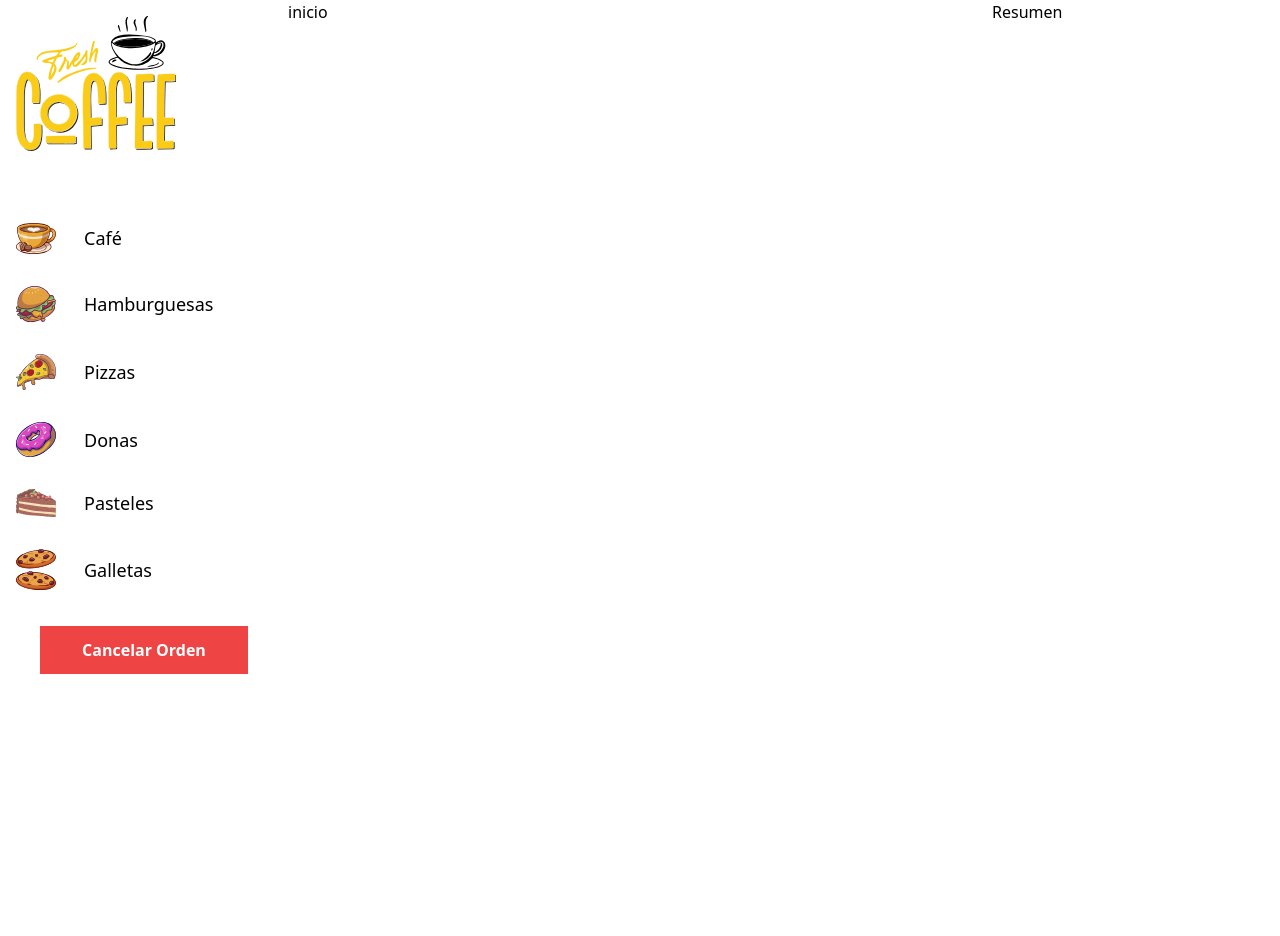
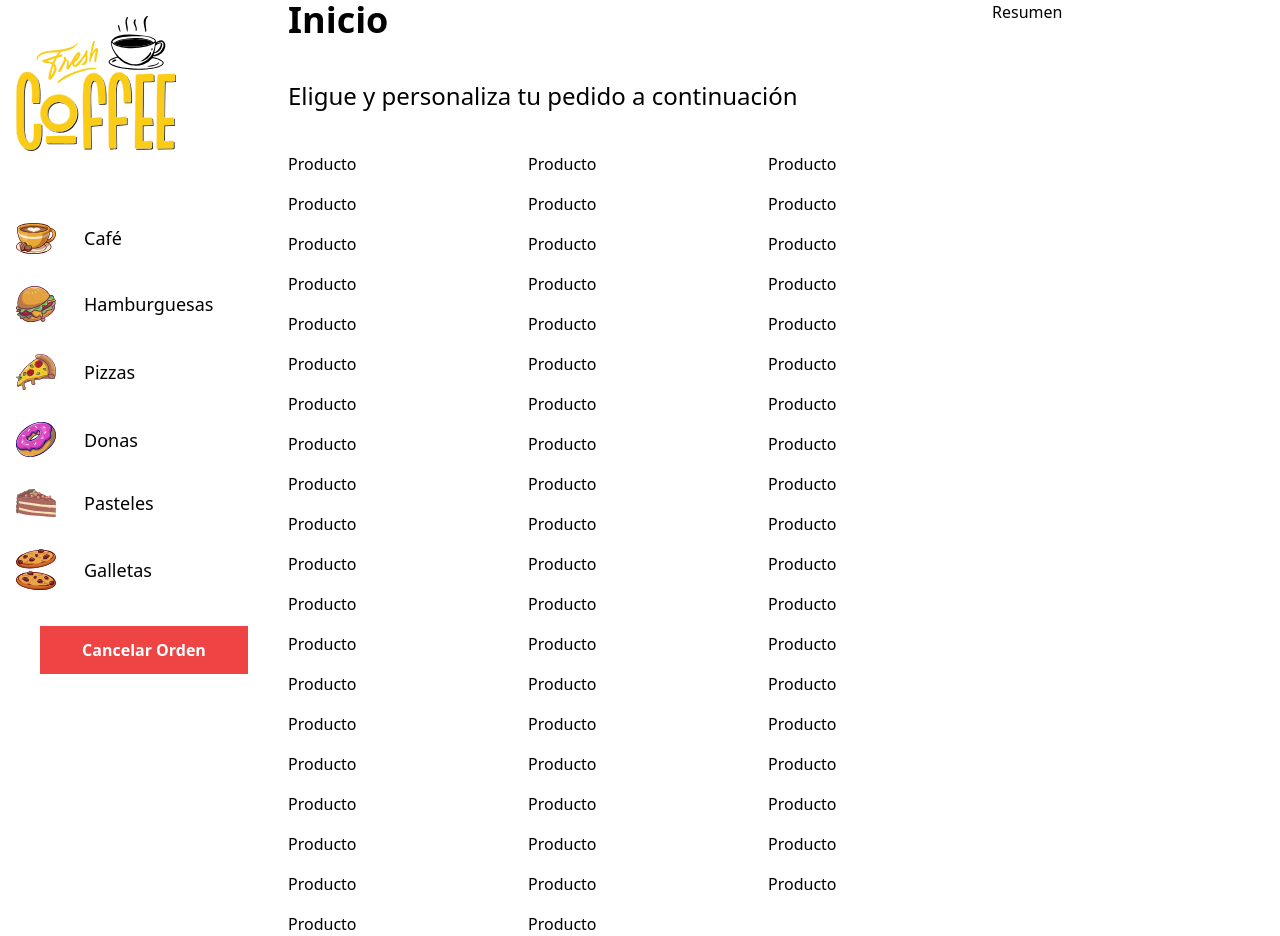
Before and after one commit to JRGironDev/fullStack-quiosco, a React (Vite) app: page / in a window 1280 px wide. Before the commit the page ends 800 px from the top, so only its background shows below. Built offline with nearby package versions, Linux system fonts and the light colour scheme.

Commit message:
Obteniendo los productos

```diff
--- /dev/null
+++ b/src/components/Producto.jsx
@@ -0,0 +1,3 @@
+export default function Producto({ producto }) {
+  return <div>Producto</div>;
+}
--- a/src/components/Sidebar.jsx
+++ b/src/components/Sidebar.jsx
@@ -10,7 +10,7 @@
 
       <div className="mt-10">
         {categorias.map((categoria) => (
-          <Categoria categoria={categoria} />
+          <Categoria key={categoria.id} categoria={categoria} />
         ))}
       </div>
 
--- /dev/null
+++ b/src/data/productos.js
@@ -0,0 +1,417 @@
+const productos = [
+  {
+    nombre: "Café Caramel con Chocolate",
+    precio: 59.9,
+    imagen: "cafe_01",
+    categoria_id: 1,
+    id: 1,
+  },
+  {
+    nombre: "Café Frio con Chocolate Grande",
+    precio: 49.9,
+    imagen: "cafe_02",
+    categoria_id: 1,
+    id: 2,
+  },
+  {
+    nombre: "Latte Frio con Chocolate Grande",
+    precio: 54.9,
+    imagen: "cafe_03",
+    categoria_id: 1,
+    id: 3,
+  },
+  {
+    nombre: "Latte Frio con Chocolate Grande",
+    precio: 54.9,
+    imagen: "cafe_04",
+    categoria_id: 1,
+    id: 4,
+  },
+  {
+    nombre: "Malteada Fria con Chocolate Grande",
+    precio: 54.9,
+    imagen: "cafe_05",
+    categoria_id: 1,
+    id: 5,
+  },
+  {
+    nombre: "Café Mocha Caliente Chico",
+    precio: 39.9,
+    imagen: "cafe_06",
+    categoria_id: 1,
+    id: 6,
+  },
+  {
+    nombre: "Café Mocha Caliente Grande con Chocolate",
+    precio: 59.9,
+    imagen: "cafe_07",
+    categoria_id: 1,
+    id: 7,
+  },
+  {
+    nombre: "Café Caliente Capuchino Grande",
+    precio: 59.9,
+    imagen: "cafe_08",
+    categoria_id: 1,
+    id: 8,
+  },
+  {
+    nombre: "Café Mocha Caliente Mediano",
+    precio: 49.9,
+    imagen: "cafe_09",
+    categoria_id: 1,
+    id: 9,
+  },
+  {
+    nombre: "Café Mocha Frio con Caramelo Mediano",
+    precio: 49.9,
+    imagen: "cafe_10",
+    categoria_id: 1,
+    id: 10,
+  },
+  {
+    nombre: "Café Mocha Frio con Chocolate Mediano",
+    precio: 49.9,
+    imagen: "cafe_11",
+    categoria_id: 1,
+    id: 11,
+  },
+  {
+    nombre: "Café Espresso",
+    precio: 29.9,
+    imagen: "cafe_12",
+    categoria_id: 1,
+    id: 12,
+  },
+  {
+    nombre: "Café Capuchino Grande con Caramelo",
+    precio: 59.9,
+    imagen: "cafe_13",
+    categoria_id: 1,
+    id: 13,
+  },
+  {
+    nombre: "Café Caramelo Grande",
+    precio: 59.9,
+    imagen: "cafe_14",
+    categoria_id: 1,
+    id: 14,
+  },
+  {
+    nombre: "Paquete de 3 donas de Chocolate",
+    precio: 39.9,
+    imagen: "donas_01",
+    categoria_id: 4,
+    id: 15,
+  },
+  {
+    nombre: "Paquete de 3 donas Glaseadas",
+    precio: 39.9,
+    imagen: "donas_02",
+    categoria_id: 4,
+    id: 16,
+  },
+  {
+    nombre: "Dona de Fresa ",
+    precio: 19.9,
+    imagen: "donas_03",
+    categoria_id: 4,
+    id: 17,
+  },
+  {
+    nombre: "Dona con Galleta de Chocolate ",
+    precio: 19.9,
+    imagen: "donas_04",
+    categoria_id: 4,
+    id: 18,
+  },
+  {
+    nombre: "Dona glass con Chispas Sabor Fresa ",
+    precio: 19.9,
+    imagen: "donas_05",
+    categoria_id: 4,
+    id: 19,
+  },
+  {
+    nombre: "Dona glass con Chocolate ",
+    precio: 19.9,
+    imagen: "donas_06",
+    categoria_id: 4,
+    id: 20,
+  },
+  {
+    nombre: "Dona de Chocolate con MÁS Chocolate ",
+    precio: 19.9,
+    imagen: "donas_07",
+    categoria_id: 4,
+    id: 21,
+  },
+  {
+    nombre: "Paquete de 3 donas de Chocolate ",
+    precio: 39.9,
+    imagen: "donas_08",
+    categoria_id: 4,
+    id: 22,
+  },
+  {
+    nombre: "Paquete de 3 donas con Vainilla y Chocolate ",
+    precio: 39.9,
+    imagen: "donas_09",
+    categoria_id: 4,
+    id: 23,
+  },
+  {
+    nombre: "Paquete de 6 Donas",
+    precio: 69.9,
+    imagen: "donas_10",
+    categoria_id: 4,
+    id: 24,
+  },
+  {
+    nombre: "Paquete de 3 Variadas",
+    precio: 39.9,
+    imagen: "donas_11",
+    categoria_id: 4,
+    id: 25,
+  },
+  {
+    nombre: "Dona Natural con Chocolate",
+    precio: 19.9,
+    imagen: "donas_12",
+    categoria_id: 4,
+    id: 26,
+  },
+  {
+    nombre: "Paquete de 3 Donas de Chocolate con Chispas",
+    precio: 39.9,
+    imagen: "donas_13",
+    categoria_id: 4,
+    id: 27,
+  },
+  {
+    nombre: "Dona Chocolate y Coco",
+    precio: 19.9,
+    imagen: "donas_14",
+    categoria_id: 4,
+    id: 28,
+  },
+  {
+    nombre: "Paquete Galletas de Chocolate",
+    precio: 29.9,
+    imagen: "galletas_01",
+    categoria_id: 6,
+    id: 29,
+  },
+  {
+    nombre: "Paquete Galletas de Chocolate y Avena",
+    precio: 39.9,
+    imagen: "galletas_02",
+    categoria_id: 6,
+    id: 30,
+  },
+  {
+    nombre: "Paquete de Muffins de Vainilla",
+    precio: 39.9,
+    imagen: "galletas_03",
+    categoria_id: 6,
+    id: 31,
+  },
+  {
+    nombre: "Paquete de 4 Galletas de Avena",
+    precio: 24.9,
+    imagen: "galletas_04",
+    categoria_id: 6,
+    id: 32,
+  },
+  {
+    nombre: "Galletas de Mantequilla Variadas",
+    precio: 39.9,
+    imagen: "galletas_05",
+    categoria_id: 6,
+    id: 33,
+  },
+  {
+    nombre: "Galletas de sabores frutales",
+    precio: 39.9,
+    imagen: "galletas_06",
+    categoria_id: 6,
+    id: 34,
+  },
+  {
+    nombre: "Hamburguesa Sencilla",
+    precio: 59.9,
+    imagen: "hamburguesas_01",
+    categoria_id: 2,
+    id: 35,
+  },
+  {
+    nombre: "Hamburguesa de Pollo",
+    precio: 59.9,
+    imagen: "hamburguesas_02",
+    categoria_id: 2,
+    id: 36,
+  },
+  {
+    nombre: "Hamburguesa de Pollo y Chili",
+    precio: 59.9,
+    imagen: "hamburguesas_03",
+    categoria_id: 2,
+    id: 37,
+  },
+  {
+    nombre: "Hamburguesa Queso y  Pepinos",
+    precio: 59.9,
+    imagen: "hamburguesas_04",
+    categoria_id: 2,
+    id: 38,
+  },
+  {
+    nombre: "Hamburguesa Cuarto de Libra",
+    precio: 59.9,
+    imagen: "hamburguesas_05",
+    categoria_id: 2,
+    id: 39,
+  },
+  {
+    nombre: "Hamburguesa Doble Queso",
+    precio: 69.9,
+    imagen: "hamburguesas_06",
+    categoria_id: 2,
+    id: 40,
+  },
+  {
+    nombre: "Hot Dog Especial",
+    precio: 49.9,
+    imagen: "hamburguesas_07",
+    categoria_id: 2,
+    id: 41,
+  },
+  {
+    nombre: "Paquete 2 Hot Dogs",
+    precio: 69.9,
+    imagen: "hamburguesas_08",
+    categoria_id: 2,
+    id: 42,
+  },
+  {
+    nombre: "4 Rebanadas de Pay de Queso",
+    precio: 69.9,
+    imagen: "pastel_01",
+    categoria_id: 5,
+    id: 43,
+  },
+  {
+    nombre: "Waffle Especial",
+    precio: 49.9,
+    imagen: "pastel_02",
+    categoria_id: 5,
+    id: 44,
+  },
+  {
+    nombre: "Croissants De la casa",
+    precio: 39.9,
+    imagen: "pastel_03",
+    categoria_id: 5,
+    id: 45,
+  },
+  {
+    nombre: "Pay de Queso",
+    precio: 19.9,
+    imagen: "pastel_04",
+    categoria_id: 5,
+    id: 46,
+  },
+  {
+    nombre: "Pastel de Chocolate",
+    precio: 29.9,
+    imagen: "pastel_05",
+    categoria_id: 5,
+    id: 47,
+  },
+  {
+    nombre: "Rebanada Pastel de Chocolate",
+    precio: 29.9,
+    imagen: "pastel_06",
+    categoria_id: 5,
+    id: 48,
+  },
+  {
+    nombre: "Pizza Spicy con Doble Queso",
+    precio: 69.9,
+    imagen: "pizzas_01",
+    categoria_id: 3,
+    id: 49,
+  },
+  {
+    nombre: "Pizza Jamón y Queso",
+    precio: 69.9,
+    imagen: "pizzas_02",
+    categoria_id: 3,
+    id: 50,
+  },
+  {
+    nombre: "Pizza Doble Queso",
+    precio: 69.9,
+    imagen: "pizzas_03",
+    categoria_id: 3,
+    id: 51,
+  },
+  {
+    nombre: "Pizza Especial de la Casa",
+    precio: 69.9,
+    imagen: "pizzas_04",
+    categoria_id: 3,
+    id: 52,
+  },
+  {
+    nombre: "Pizza Chorizo",
+    precio: 69.9,
+    imagen: "pizzas_05",
+    categoria_id: 3,
+    id: 53,
+  },
+  {
+    nombre: "Pizza Hawaiana",
+    precio: 69.9,
+    imagen: "pizzas_06",
+    categoria_id: 3,
+    id: 54,
+  },
+  {
+    nombre: "Pizza Tocino",
+    precio: 69.9,
+    imagen: "pizzas_07",
+    categoria_id: 3,
+    id: 55,
+  },
+  {
+    nombre: "Pizza Vegetales y Queso",
+    precio: 69.9,
+    imagen: "pizzas_08",
+    categoria_id: 3,
+    id: 56,
+  },
+  {
+    nombre: "Pizza Pepperoni y Queso",
+    precio: 69.9,
+    imagen: "pizzas_09",
+    categoria_id: 3,
+    id: 57,
+  },
+  {
+    nombre: "Pizza Aceitunas y Queso",
+    precio: 69.9,
+    imagen: "pizzas_10",
+    categoria_id: 3,
+    id: 58,
+  },
+  {
+    nombre: "Pizza Queso, Jamón y Champiñones",
+    precio: 69.9,
+    imagen: "pizzas_11",
+    categoria_id: 3,
+    id: 59,
+  },
+];
+
+export { productos };
--- a/src/views/Inicio.jsx
+++ b/src/views/Inicio.jsx
@@ -1,3 +1,19 @@
+import Producto from "../components/Producto";
+import { productos } from "../data/productos";
+
 export default function Inicio() {
-  return <div>inicio</div>;
+  return (
+    <>
+      <h1 className="text-4xl font-black">Inicio</h1>
+      <p className="text-2xl my-10">
+        Eligue y personaliza tu pedido a continuación
+      </p>
+
+      <div className="grid gap-4 grid-cols-1 md:grid-cols-2 xl:grid-cols-3">
+        {productos.map((producto) => (
+          <Producto Key={producto.imagen} producto={producto} />
+        ))}
+      </div>
+    </>
+  );
 }
```
